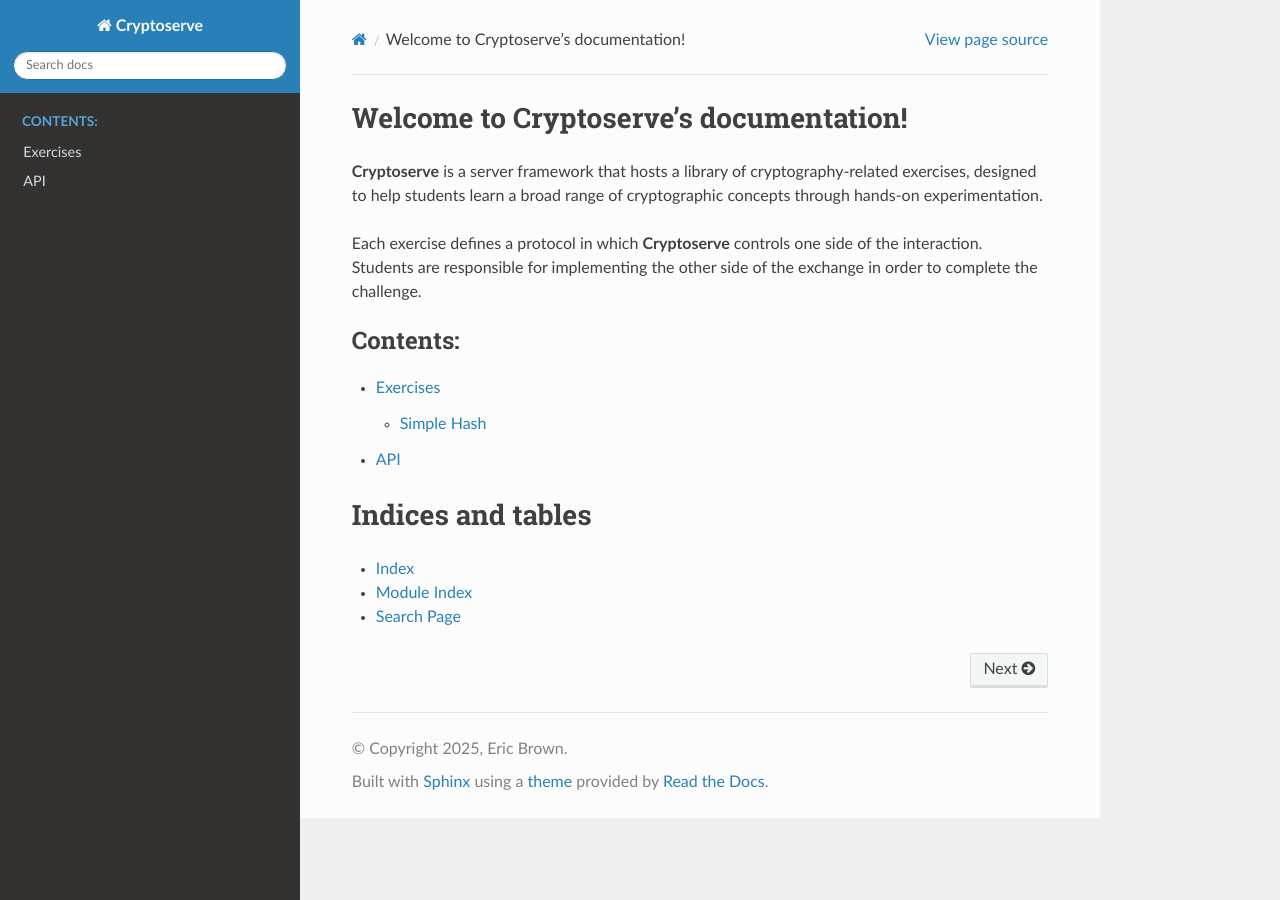
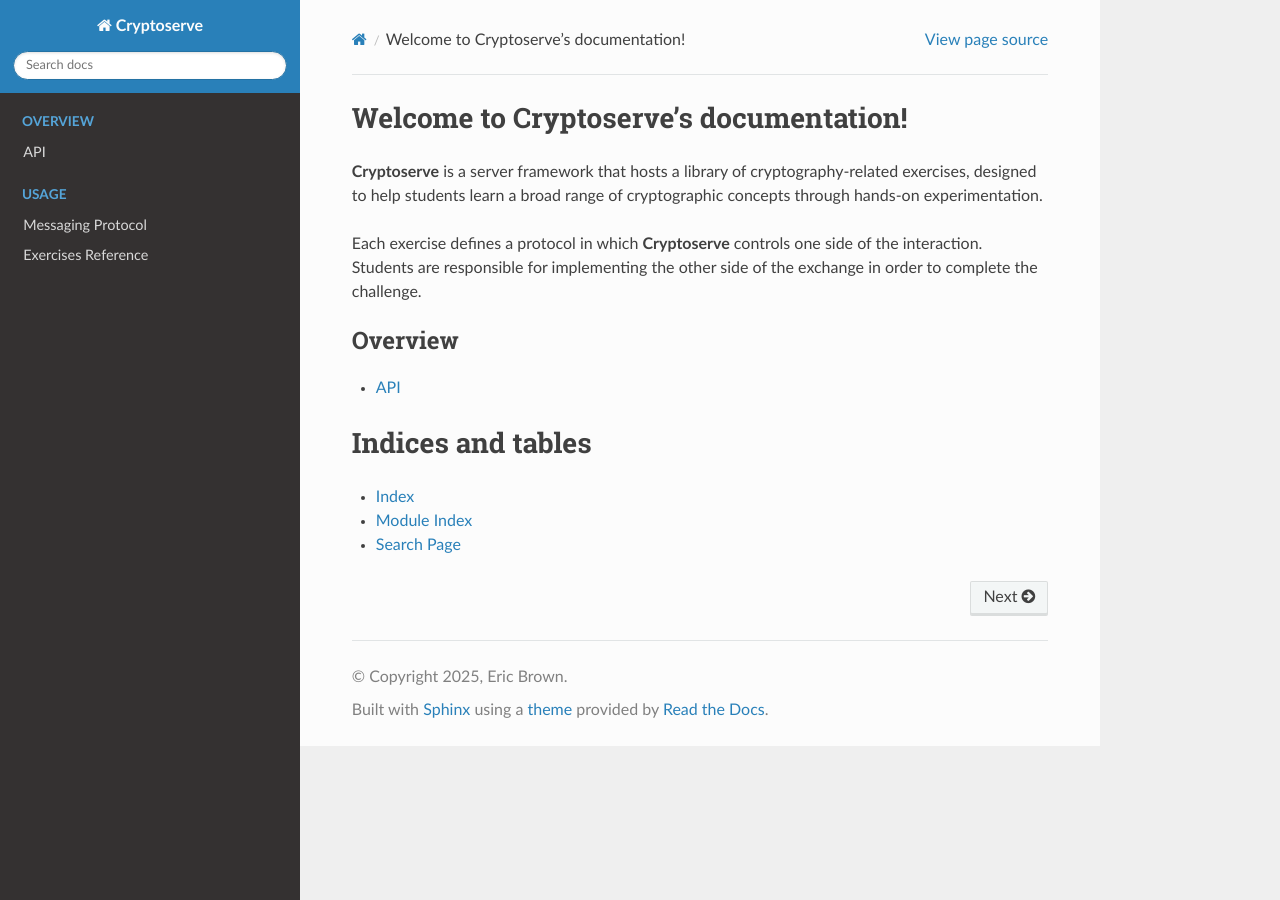
Before and after one commit to PeanutButterRat/cryptoserve, a Sphinx documentation site: the page built from docs/source/index.rst, in a window 1280 px wide. Built offline with Sphinx 7.4.7 and the Read the Docs theme 3.1.0, drawn with Linux system fonts in a browser that asks for light colours.

Commit message:
Add message protocol page to docs.

```diff
--- a/docs/source/exercises.rst
+++ b/docs/source/exercises.rst
@@ -1,7 +1,7 @@
 .. _exercises:
 
-Exercises
-=========
+Exercises Reference
+===================
 
 This page provides a listing of the exercises that are currently supported by **Cryptoserve**.
 Each exercise is designed to highlight a specific cryptographic concept.
--- a/docs/source/index.rst
+++ b/docs/source/index.rst
@@ -9,10 +9,18 @@ Students are responsible for implementing the other side of the exchange in orde
 
 .. toctree::
    :maxdepth: 2
-   :caption: Contents:
+   :caption: Overview
 
+   api
+
+
+.. toctree::
+   :maxdepth: 2
+   :caption: Usage
+   :hidden:
+
+   protocol
    exercises
-   api
 
 Indices and tables
 ==================
```
Also changed, not shown: docs/source/protocol.rst (added, +113 -0 lines).
